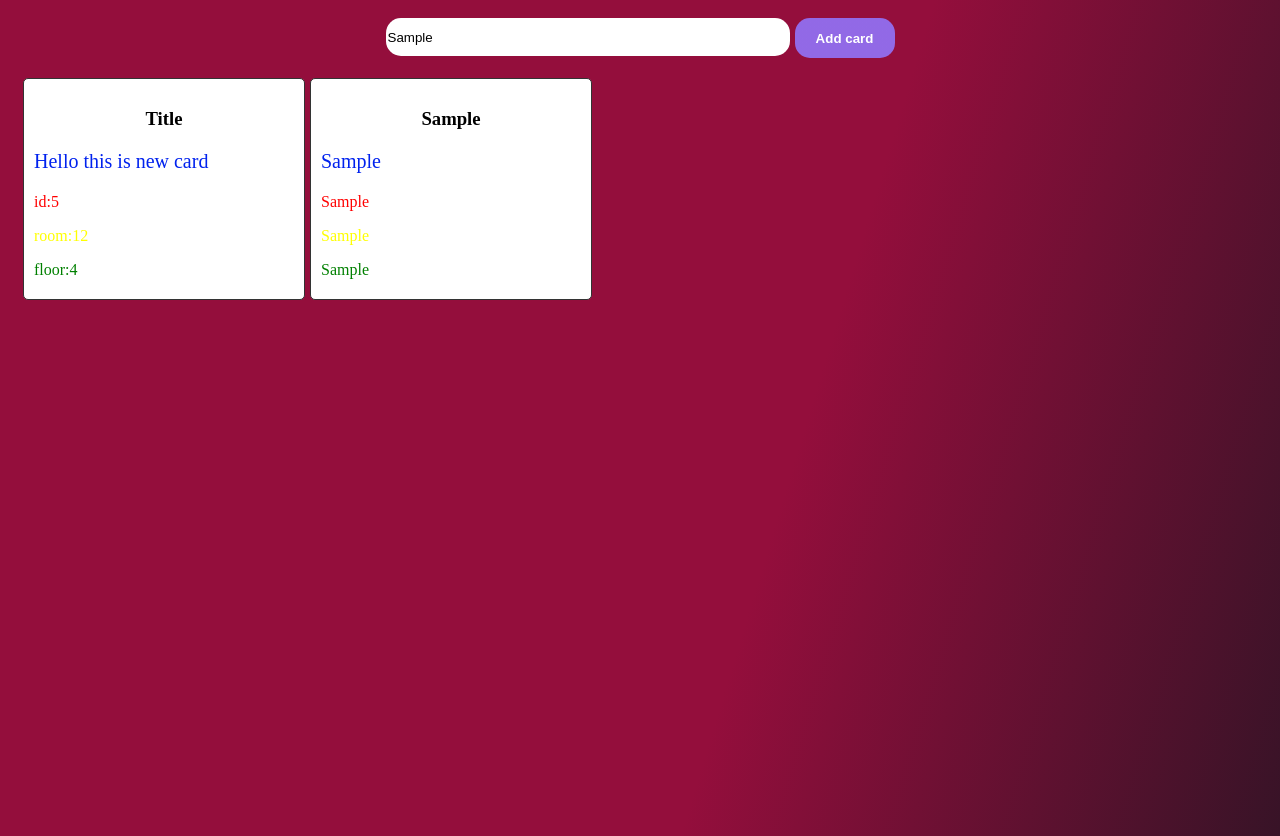
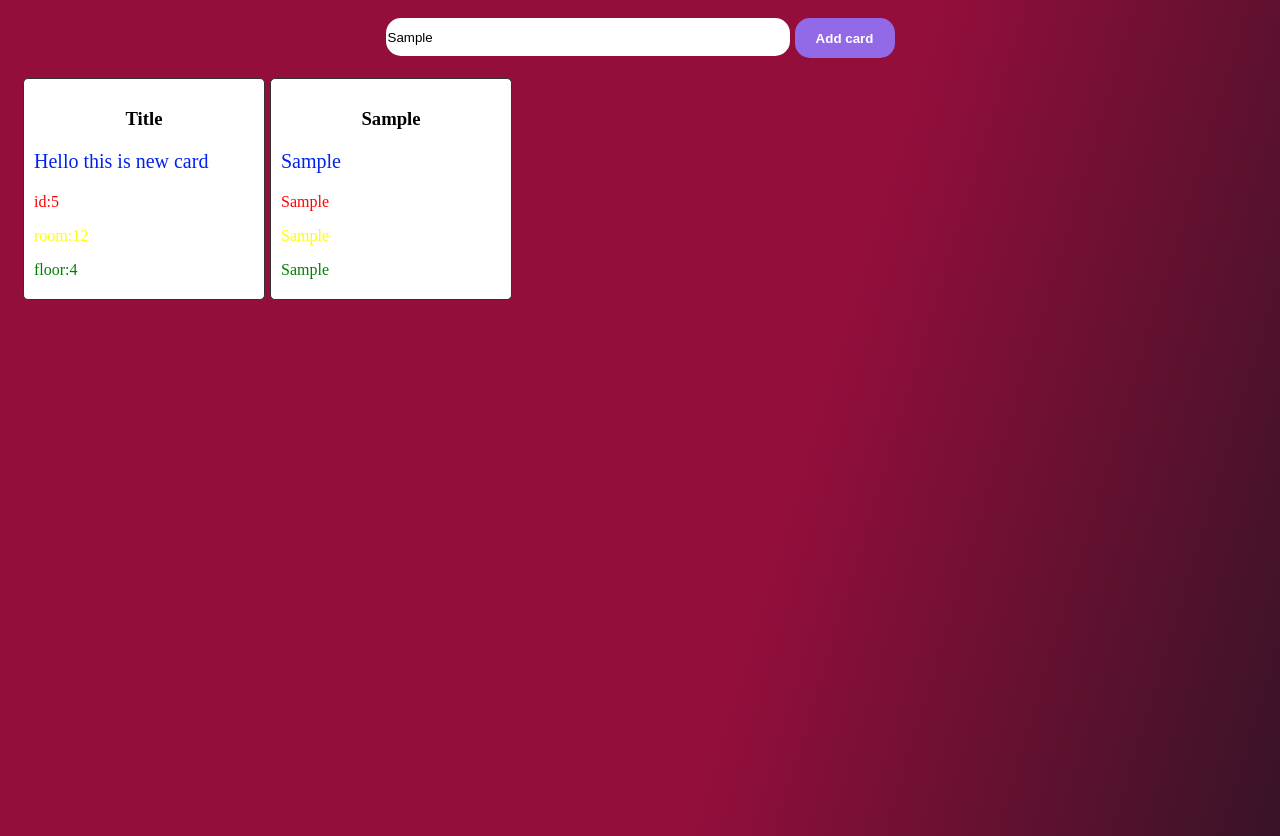
Before and after one commit to shahiiin/todo-list-javascript, a plain HTML site: page index.html in a window 1280 px wide. Both pictures are taken after typing "Sample" into the empty fields and a click on the button "Add card". Drawn offline with Linux system fonts and the light colour scheme.

Commit message:
make style

```diff
--- a/script.js
+++ b/script.js
@@ -1,43 +1,44 @@
 
 
 function addCard() {
+
     const titletext = document.getElementById('titletext');
 
     const cardbox = document.querySelector('.cardbox');
 
-    const newcard = document.createElement('DIV');
+    const newcard = document.createElement('div');
 
     newcard.className = 'card';
 
-    const newcardbody = document.createElement('DIV');
+    const newcardbody = document.createElement('div');
 
     newcardbody.className = 'card-body';
 
-    const newh3 = document.createElement('H3');
+    const newh3 = document.createElement('h3');
 
     newh3.className = 'card-title';
 
     newh3.innerText = titletext.value;
 
-    const newp = document.createElement('P');
+    const newp = document.createElement('p');
 
     newp.classList = 'fontbig blue';
 
     newp.innerText = titletext.value;
 
-    const newparam1 = document.createElement('P');
+    const newparam1 = document.createElement('p');
 
     newparam1.classList = 'user-id';
 
     newparam1.innerText = titletext.value;
 
-    const newparam2 = document.createElement('P');
+    const newparam2 = document.createElement('p');
 
     newparam2.classList = 'user-room';
 
     newparam2.innerText = titletext.value;
 
-    const newparam3 = document.createElement('P');
+    const newparam3 = document.createElement('p');
 
     newparam3.classList = 'user-floor';
 
--- a/style.css
+++ b/style.css
@@ -42,7 +42,7 @@ body {
 }
 
 .card {
-    width: 35ch;
+    width:240px;
     border: solid #333 1px;
     border-radius: 5px;
     background-color: white;
```
Also changed, not shown: index.html (+1 -0 lines).
